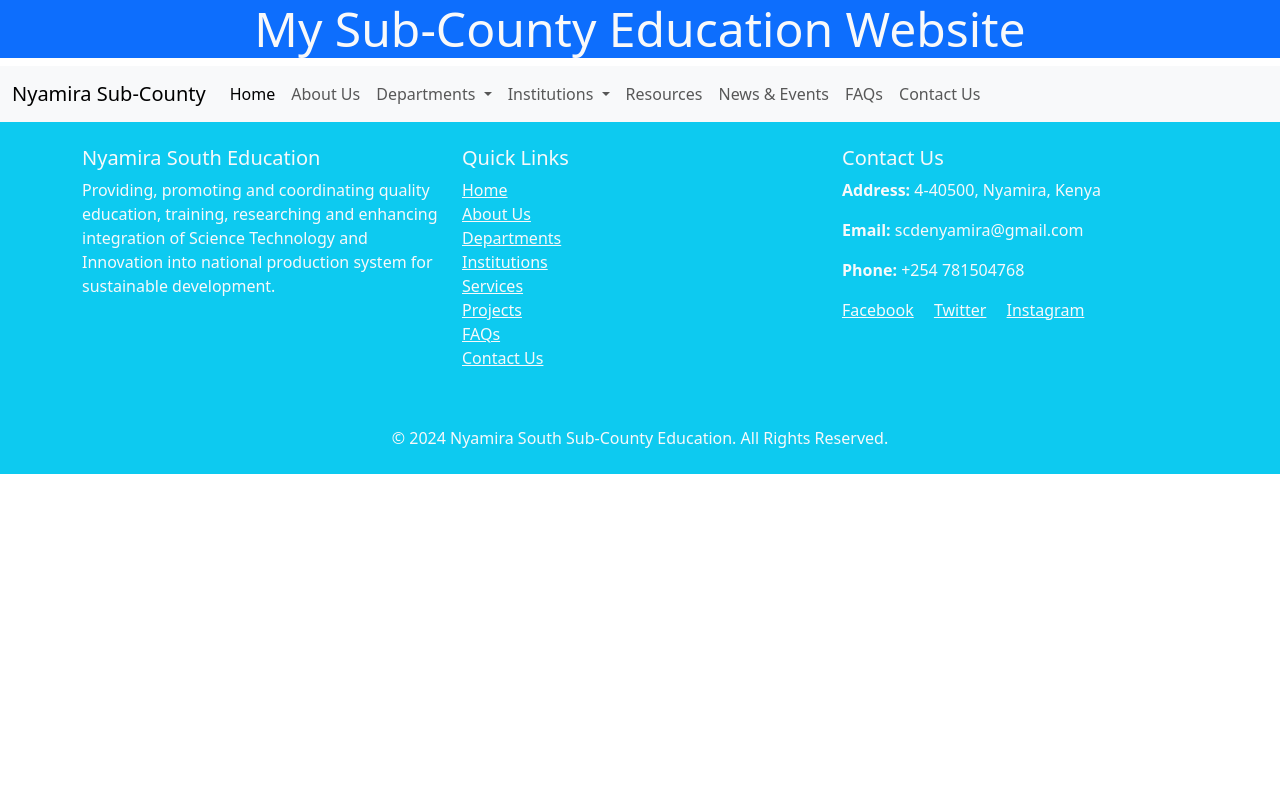
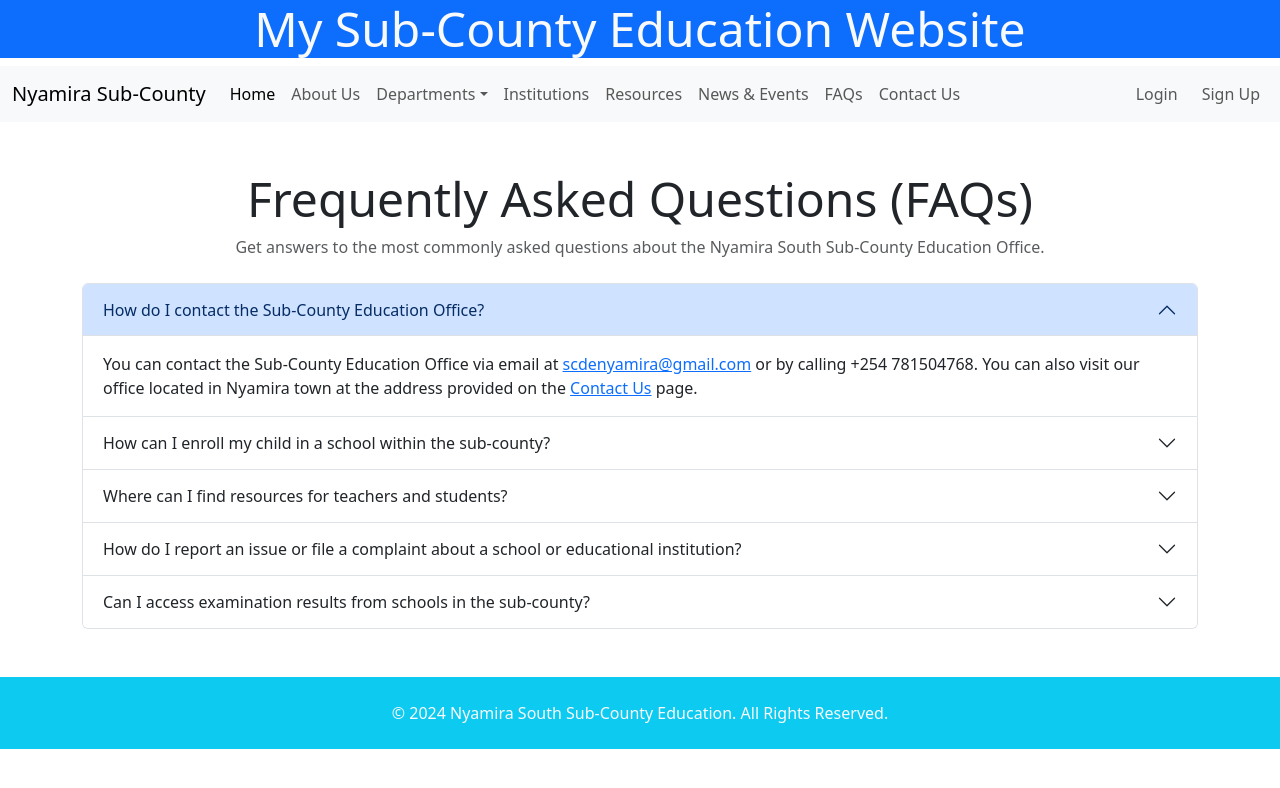
Before and after one commit to Elisha-3/subcounty, a plain HTML site: page FAQs.html in a window 1280 px wide. Drawn offline with nearby package versions, Linux system fonts and the light colour scheme.

Commit message:
modified page

```diff
--- a/FAQs.html
+++ b/FAQs.html
@@ -3,17 +3,27 @@
 <head>
     <meta charset="UTF-8">
     <meta name="viewport" content="width=device-width, initial-scale=1.0">
-    <title>Sub-County Education Website</title>
+    <title>FAQs - Nyamira South Sub-County</title>
     <!-- Bootstrap CSS -->
     <link href="https://cdn.jsdelivr.net/npm/bootstrap@5.3.0/dist/css/bootstrap.min.css" rel="stylesheet">
+    <script src="js/bootstrap.js"></script>
+    <style>
+        .faq-question {
+            font-weight: bold;
+        }
+        .faq-answer {
+            margin-bottom: 20px;
+        }
+    </style>
 </head>
 <body>
-  <!-- Navbar -->
+
   <section>
     <div class="sticky-lg-header">
       <h1 class="display-5 text-center text-light bg-primary">My Sub-County Education Website</h1>
     </div>
    </section>
+    <!-- Navbar -->
     <nav class="navbar navbar-expand-lg navbar-light bg-light">
         <div class="container-fluid">
             <a class="navbar-brand" href="#">Nyamira Sub-County</a>
@@ -23,97 +33,127 @@
             <div class="collapse navbar-collapse" id="navbarNavDropdown">
                 <ul class="navbar-nav me-auto mb-2 mb-lg-0">
                     <li class="nav-item">
-            <a class="nav-link active" aria-current="page" href="/">Home</a>
+                        <a class="nav-link active" href="/">Home</a>
                     </li>
                     <li class="nav-item">
-            <a class="nav-link" href="/About.html">About Us</a>
-          </li>
+                        <a class="nav-link" href="/About.html">About Us</a></li>
                     <li class="nav-item dropdown">
-            <a class="nav-link dropdown-toggle" href="#" id="navbarDropdown" role="button" data-bs-toggle="dropdown" aria-expanded="false">
-              Departments
-            </a>
+                        <a class="nav-link dropdown-toggle" href="#" id="navbarDropdown" role="button" data-bs-toggle="dropdown" aria-expanded="false">Departments</a>
                         <ul class="dropdown-menu" aria-labelledby="navbarDropdown">
-              <li><a class="dropdown-item" href="Departments/scde-office.html">SCDE</a></li>
-              <li><a class="dropdown-item" href="Departments/scqaso-office.html">SCQASO</a></li>
-              <li><a class="dropdown-item" href="Departments/ict.html">ICT</a></li>
-              <li><a class="dropdown-item" href="Departments/examinations.html">Examinations</a></li>
-              <li><a class="dropdown-item" href="Departments/clerical-records.html">Clerical</a></li>
-              <li><a class="dropdown-item" href="Departments/auditors-office.html">Audit</a></li>
-            </ul>
-          </li>
-          <li class="nav-item dropdown">
-            <a class="nav-link dropdown-toggle" href="#" id="navbarDropdown" role="button" data-bs-toggle="dropdown" aria-expanded="false">
-              Institutions
-            </a>
-            <ul class="dropdown-menu" aria-labelledby="navbarDropdown">
-              <li><a class="dropdown-item" href="Institutions/ecde.html">ECDE</a></li>
-              <li><a class="dropdown-item" href="Institutions/primary.html">Primary</a></li>
-              <li><a class="dropdown-item" href="Institutions/sne.html">SNE</a></li>
-              <li><a class="dropdown-item" href="Institutions/junior.html">Junior School</a></li>
-              <li><a class="dropdown-item" href="Institutions/secondary.html">Secondary</a></li>
+                            <li><a class="dropdown-item" href="scde-office.html">SCDE</a></li>
+                            <li><a class="dropdown-item" href="scqaso-office.html">SCQASO</a></li>
+                            <li><a class="dropdown-item" href="clerical-records.html">Clerical/Records</a></li>
+                            <!-- Other departments can be added here -->
                         </ul>
                     </li>
                     <li class="nav-item">
-            <a class="nav-link" href="/resources.html">Resources</a>
-          </li>
+                        <a class="nav-link" href="/Institutions.html">Institutions</a></li>
                     <li class="nav-item">
-            <a class="nav-link" href="/newsevents.html">News & Events</a>
-          </li>
+                        <a class="nav-link" href="/resources.html">Resources</a></li>
                     <li class="nav-item">
-            <a class="nav-link" href="FAQs.html">FAQs</a>
-          </li>
+                        <a class="nav-link" href="/newsevents.html">News & Events</a></li>
                     <li class="nav-item">
-            <a class="nav-link" href="/Contacts.html">Contact Us</a>
-          </li>
+                        <a class="nav-link" href="/FAQs.html">FAQs</a></li>
+                    <li class="nav-item">
+                        <a class="nav-link" href="/Contacts.html">Contact Us</a></li>
+                </ul>
+                <ul class="navbar-nav ms-auto">
+                    <li class="nav-item">
+                        <a class="nav-link" href="login.html">Login</a></li>
+                    <li class="nav-item ms-2">
+                        <a class="nav-link" href="register.html">Sign Up</a></li>
                 </ul>
             </div>
         </div>
     </nav>
 
-  <!-- Bootstrap JS and dependencies -->
-  <script src="https://cdn.jsdelivr.net/npm/bootstrap@5.3.0/dist/js/bootstrap.bundle.min.js"></script>
+    <!-- FAQs Page Content -->
+    <div class="container mt-5">
+        <h1 class="display-5 text-center">Frequently Asked Questions (FAQs)</h1>
+        <p class="text-center text-muted">Get answers to the most commonly asked questions about the Nyamira South Sub-County Education Office.</p>
 
-
-
-    <footer class="bg-info text-light py-4">
-        <div class="container">
-            <div class="row">
-                <!-- Company Info -->
-                <div class="col-md-4 mb-3">
-                    <h5>Nyamira South Education</h5>
-                    <p>Providing, promoting and coordinating quality education, training, researching and enhancing integration of Science Technology and Innovation into national production system for sustainable development.</p>
-                </div>
-                <!-- Quick Links -->
-                <div class="col-md-4 mb-3">
-                    <h5>Quick Links</h5>
-                    <ul class="list-unstyled">
-                        <li><a class="text-light" href="/">Home</a></li>
-                        <li><a class="text-light" href="/About.html">About Us</a></li>
-                        <li><a class="text-light" href="/Departments.html">Departments</a></li>
-                        <li><a class="text-light" href="/Institutions.html">Institutions</a></li>
-                        <li><a class="text-light" href="/Services.html">Services</a></li>
-                        <li><a class="text-light" href="/Projects.html">Projects</a></li>
-                        <li><a class="text-light" href="/faqs">FAQs</a></li>
-                        <li><a class="text-light" href="/contact">Contact Us</a></li>
-                    </ul>
-                </div>
-                <!-- Contact Info -->
-                <div class="col-md-4 mb-3">
-                    <h5>Contact Us</h5>
-                    <p><strong>Address:</strong> 4-40500, Nyamira, Kenya</p>
-                    <p><strong>Email:</strong> scdenyamira@gmail.com</p>
-                    <p><strong>Phone:</strong> +254 781504768</p>
-                    <div>
-                        <a href="#" class="text-light me-3"><i class="bi bi-facebook"></i> Facebook</a>
-                        <a href="#" class="text-light me-3"><i class="bi bi-twitter"></i> Twitter</a>
-                        <a href="#" class="text-light"><i class="bi bi-instagram"></i> Instagram</a>
+        <div class="accordion mt-4" id="faqAccordion">
+            <!-- FAQ 1 -->
+            <div class="accordion-item">
+                <h2 class="accordion-header" id="headingOne">
+                    <button class="accordion-button" type="button" data-bs-toggle="collapse" data-bs-target="#collapseOne" aria-expanded="true" aria-controls="collapseOne">
+                        How do I contact the Sub-County Education Office?
+                    </button>
+                </h2>
+                <div id="collapseOne" class="accordion-collapse collapse show" aria-labelledby="headingOne" data-bs-parent="#faqAccordion">
+                    <div class="accordion-body">
+                        You can contact the Sub-County Education Office via email at <a href="mailto:scdenyamira@gmail.com">scdenyamira@gmail.com</a> or by calling +254 781504768. You can also visit our office located in Nyamira town at the address provided on the <a href="/Contacts.html">Contact Us</a> page.
                     </div>
                 </div>
             </div>
-            <div class="text-center mt-4">
+
+            <!-- FAQ 2 -->
+            <div class="accordion-item">
+                <h2 class="accordion-header" id="headingTwo">
+                    <button class="accordion-button collapsed" type="button" data-bs-toggle="collapse" data-bs-target="#collapseTwo" aria-expanded="false" aria-controls="collapseTwo">
+                        How can I enroll my child in a school within the sub-county?
+                    </button>
+                </h2>
+                <div id="collapseTwo" class="accordion-collapse collapse" aria-labelledby="headingTwo" data-bs-parent="#faqAccordion">
+                    <div class="accordion-body">
+                        Enrollment is done directly through the respective schools. You can contact the schools listed on our <a href="/Institutions.html">Institutions</a> page for more information on admission procedures. For specific guidance, you can also reach out to the Sub-County Education Office.
+                    </div>
+                </div>
+            </div>
+
+            <!-- FAQ 3 -->
+            <div class="accordion-item">
+                <h2 class="accordion-header" id="headingThree">
+                    <button class="accordion-button collapsed" type="button" data-bs-toggle="collapse" data-bs-target="#collapseThree" aria-expanded="false" aria-controls="collapseThree">
+                        Where can I find resources for teachers and students?
+                    </button>
+                </h2>
+                <div id="collapseThree" class="accordion-collapse collapse" aria-labelledby="headingThree" data-bs-parent="#faqAccordion">
+                    <div class="accordion-body">
+                        The <a href="/resources.html">Resources</a> page contains materials for teachers and students, including curriculum guides, examination past papers, educational policies, and online learning resources.
+                    </div>
+                </div>
+            </div>
+
+            <!-- FAQ 4 -->
+            <div class="accordion-item">
+                <h2 class="accordion-header" id="headingFour">
+                    <button class="accordion-button collapsed" type="button" data-bs-toggle="collapse" data-bs-target="#collapseFour" aria-expanded="false" aria-controls="collapseFour">
+                        How do I report an issue or file a complaint about a school or educational institution?
+                    </button>
+                </h2>
+                <div id="collapseFour" class="accordion-collapse collapse" aria-labelledby="headingFour" data-bs-parent="#faqAccordion">
+                    <div class="accordion-body">
+                        You can report an issue or file a complaint directly with the Sub-County Education Office. Visit our <a href="/Contacts.html">Contact Us</a> page for details on how to submit your concerns via email, phone, or by visiting our office in person.
+                    </div>
+                </div>
+            </div>
+
+            <!-- FAQ 5 -->
+            <div class="accordion-item">
+                <h2 class="accordion-header" id="headingFive">
+                    <button class="accordion-button collapsed" type="button" data-bs-toggle="collapse" data-bs-target="#collapseFive" aria-expanded="false" aria-controls="collapseFive">
+                        Can I access examination results from schools in the sub-county?
+                    </button>
+                </h2>
+                <div id="collapseFive" class="accordion-collapse collapse" aria-labelledby="headingFive" data-bs-parent="#faqAccordion">
+                    <div class="accordion-body">
+                        Examination results are handled by the schools directly. However, the Sub-County Education Office may provide oversight and support. Please contact the respective school or the office for further guidance.
+                    </div>
+                </div>
+            </div>
+        </div>
+    </div>
+
+    <!-- Footer -->
+    <footer class="bg-info text-light py-4 mt-5">
+        <div class="container text-center">
             <p class="mb-0">© 2024 Nyamira South Sub-County Education. All Rights Reserved.</p>
         </div>
-        </div>
     </footer>
+
+    <!-- Bootstrap JS and dependencies -->
+    <script src="https://cdn.jsdelivr.net/npm/@popperjs/core@2.11.6/dist/umd/popper.min.js"></script>
+    <script src="https://cdn.jsdelivr.net/npm/bootstrap@5.3.0/dist/js/bootstrap.min.js"></script>
 </body>
 </html>
```
Lines whose indentation alone changed are shown as unchanged.
